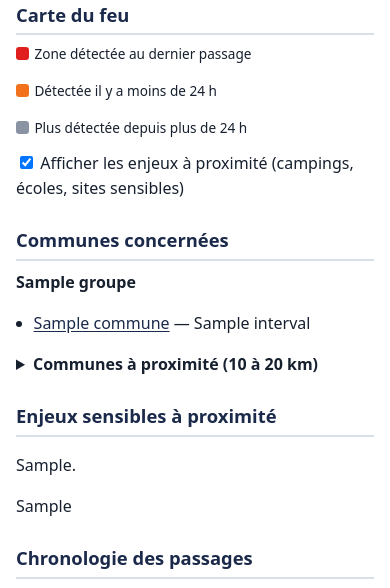
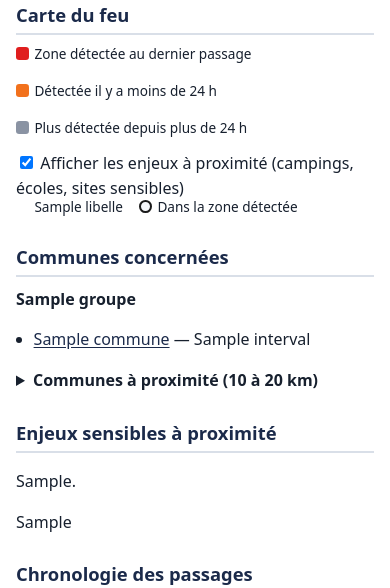
Before and after one commit to coinnovate/vigifeu, a Python web app: template templates/feu.html.j2 in a window 390 px wide. Shown: the part 500-1088 px from the top of the page. Run offline with Jinja, Linux system fonts and the light colour scheme; the template is opened without the code that fills it: most values are stand-ins (such as "Sample title", 1, 10 or a date in 2020).

Commit message:
Spec 06 §4 : légende des marqueurs POI sur la carte du feu (clé couleur→catégorie)
Les marqueurs POI sont des pastilles colorées par catégorie (étape 7) mais rien ne
décodait les couleurs — lisibles seulement au survol (KO sur mobile). Ajoute une légende
sous le toggle : une puce ronde teintée par catégorie + libellé, limitée aux catégories
réellement présentes sur la carte (emprise + <5 km), + une puce « dans la zone détectée »
(contour foncé). feu._enjeux_poi_legende (partage la requête via _poi_tiers),
fr.categories_poi (ordre lexique), teintes CSS synchronisées avec POI_COULEUR de carte.js.
Gated sur enjeux_poi_legende → golden Saumos (fixture sans POI) inchangé. Suite 298 verte.

Co-Authored-By: Claude Opus 4.8 <noreply@anthropic.com>

```diff
--- a/src/vigifeu/lexique/fr.py
+++ b/src/vigifeu/lexique/fr.py
@@ -387,6 +387,11 @@ def libelle_categorie_poi(category: str) -> str:
     return _ENJEU_LABELS.get(category, (category, category))[0]
 
 
+def categories_poi() -> list[str]:
+    """Catégories POI dans l'ordre d'affichage du lexique (légende de carte, §4)."""
+    return list(_ENJEU_LABELS)
+
+
 def phrase_enjeux_poi(tier: str, counts: dict) -> str:
     """Énoncé AGRÉGÉ des enjeux d'un palier (Spec 06 §4). Jamais de nom ni de capacité.
 
--- a/static/css/vigifeu.css
+++ b/static/css/vigifeu.css
@@ -20,6 +20,14 @@
   --front: var(--rouge);   /* front_actif — rouge, doublé par la forme/intensité */
   --recent: var(--orange); /* recent — orange */
   --ancien: #8a93a3;       /* plus_detecte — gris bleuté */
+  /* Teintes des marqueurs POI (enjeux, Spec 06 §4) — TENIR SYNCHRO avec POI_COULEUR de
+     static/js/carte.js (même duplication CSS/JS que les couleurs de cellules ci-dessus). */
+  --poi-camping: #2e7d5b;
+  --poi-ecole: #3f6fb0;
+  --poi-hopital: #b0555b;
+  --poi-ehpad: #7a5ba8;
+  --poi-station_service: #a8823f;
+  --poi-icpe_seveso: #555555;
   --lien: var(--marine);
   --largeur: 44rem;
   color-scheme: light;   /* UI navigateur (barres, contrôles) en clair — pas de fond sombre */
@@ -100,6 +108,17 @@ th, td { text-align: left; padding: .35rem .6rem; border-bottom: 1px solid var(-
 .pastille.front_actif { background: var(--front); }
 .pastille.recent { background: var(--recent); }
 .pastille.plus_detecte { background: var(--ancien); }
+/* Pastilles POI : rondes (comme les marqueurs cercles de la carte), teintées par catégorie.
+   La puce « emprise » porte le contour foncé qui, sur la carte, marque « dans la zone détectée ». */
+.pastille.poi { border-radius: 50%; }
+.pastille.poi-camping { background: var(--poi-camping); }
+.pastille.poi-ecole { background: var(--poi-ecole); }
+.pastille.poi-hopital { background: var(--poi-hopital); }
+.pastille.poi-ehpad { background: var(--poi-ehpad); }
+.pastille.poi-station_service { background: var(--poi-station_service); }
+.pastille.poi-icpe_seveso { background: var(--poi-icpe_seveso); }
+.pastille.poi-emprise { background: var(--fond-doux); border: 2px solid #1a1a1a; }
+.legende-poi { margin-top: -.3rem; }
 .legende-cone { font-size: .8rem; color: var(--gris); font-style: italic; }
 
 ul.colonnes { columns: 2 12rem; gap: 1.2rem; padding-left: 1.1rem; }
--- a/templates/feu.html.j2
+++ b/templates/feu.html.j2
@@ -56,6 +56,14 @@
 </div>
 {% if enjeux_poi %}
 <label class="toggle-poi"><input type="checkbox" id="toggle-poi" checked> Afficher les enjeux à proximité (campings, écoles, sites sensibles)</label>
+{% if enjeux_poi_legende %}
+{# Clé des marqueurs POI : couleur → catégorie (Spec 06 §4). Seules les catégories
+   réellement présentes sur la carte (emprise + < 5 km) ; contour foncé = dans la zone. #}
+<div class="legende-carte legende-poi" aria-hidden="true">
+{% for e in enjeux_poi_legende %}<span><i class="pastille poi poi-{{ e.category }}"></i> {{ e.libelle }}</span>
+{% endfor %}<span><i class="pastille poi poi-emprise"></i> Dans la zone détectée</span>
+</div>
+{% endif %}
 {% endif %}
 <div class="carte" data-carte="feu" data-geojson="feu.geojson" role="img"
      aria-label="Carte des zones détectées du feu ; description complète dans la synthèse ci-dessus"></div>
```
Also changed, not shown: src/vigifeu/generate/feu.py (+27 -4 lines).
